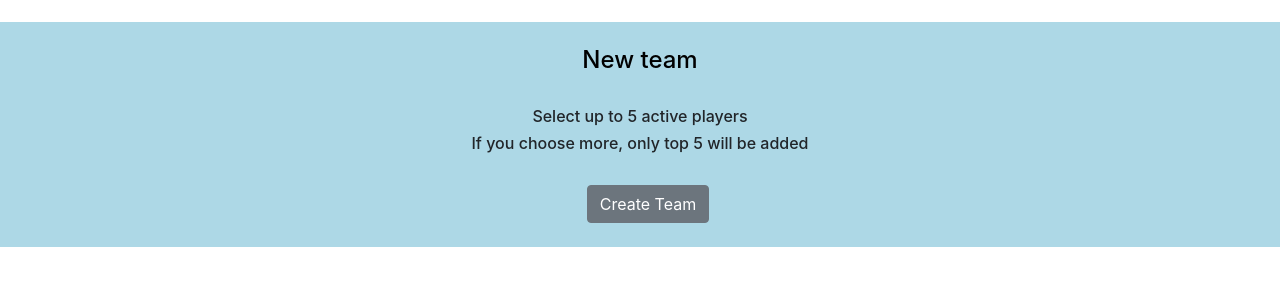
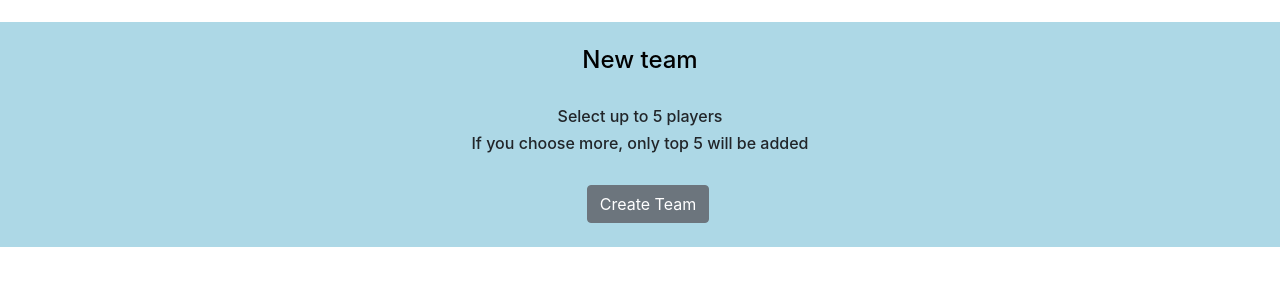
Before and after one commit to bibartanjha/teame9, a Flask app: page /Fantasy in a window 1280 px wide. Shown: the part 250-550 px from the top of the page. Run offline with Flask 2, Linux system fonts and the light colour scheme; data that the repository does not hold is empty; some libraries are stand-ins or nearby versions.

Commit message:
Update fantasy.html

```diff
--- a/GCPcode/templates/fantasy.html
+++ b/GCPcode/templates/fantasy.html
@@ -62,7 +62,7 @@ td {
 <br>
 <h4 style = "color: black">New team</h4>
 <br>
-<h6>Select up to 5 active players</h6>
+<h6>Select up to 5 players</h6>
 <h6>If you choose more, only top 5 will be added</h6>
 <form action="/Fantasy" method="POST">
     {%for player in all_players%}
```
